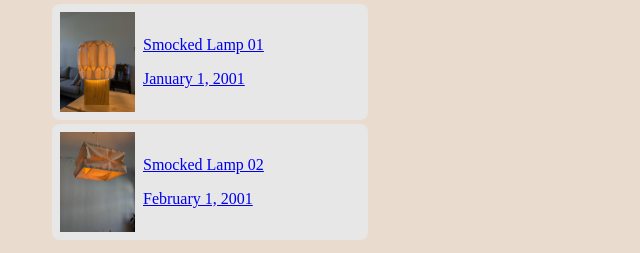
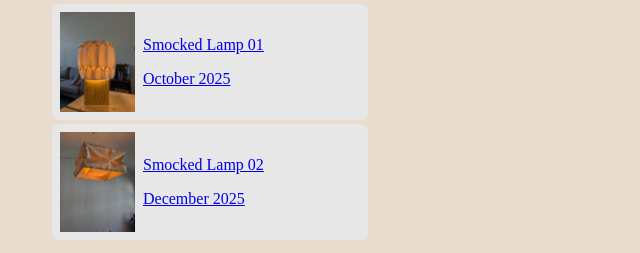
Before and after one commit to samoryka/treasure-box, an Astro site: page /objects in a window 1280 px wide. Shown: the part 136-389 px from the top of the page, 0-640 px from the left. Built offline with nearby package versions, Linux system fonts and the light colour scheme; Astro itself is replaced by a stand-in of ours.

Commit message:
update object card date

```diff
--- a/src/components/ObjectCard.astro
+++ b/src/components/ObjectCard.astro
@@ -1,9 +1,9 @@
 ---
 import { Image } from "astro:assets";
 
-const {title, link, image, publicationDate} = Astro.props
+const {title, link, image, date} = Astro.props
 
-const date = new Date(publicationDate).toLocaleDateString("en-US", { year: 'numeric', month: 'long', day: 'numeric'})
+const displayDate = new Date(date).toLocaleDateString("en-US", { year: 'numeric', month: 'long'})
 const allImages = import.meta.glob<{ default: ImageMetadata }>('/src/assets/objects/*/*.{jpeg,jpg,png,gif}')
 ---
 <style>
@@ -29,7 +29,7 @@ const allImages = import.meta.glob<{ default: ImageMetadata }>('/src/assets/obje
         <Image src={allImages[image.src]()} alt={image.alt} height="100" loading="lazy"/>
         <div class="content">
             <p>{title}</p>
-            <p>{date}</p>
+            <p>{displayDate}</p>
         </div>
     </div>
 </a>
--- a/src/pages/objects.astro
+++ b/src/pages/objects.astro
@@ -14,7 +14,7 @@ const allObjects = Object.values(import.meta.glob('./objects/*.md', { eager: tru
 				title={post.frontmatter.title}
 				link={post.url}
 				image={post.frontmatter.image}
-				publicationDate={post.frontmatter.title}/>)
+				date={post.frontmatter.creationDate}/>)
 		}
 	</ul>
 </BaseLayout>
```
